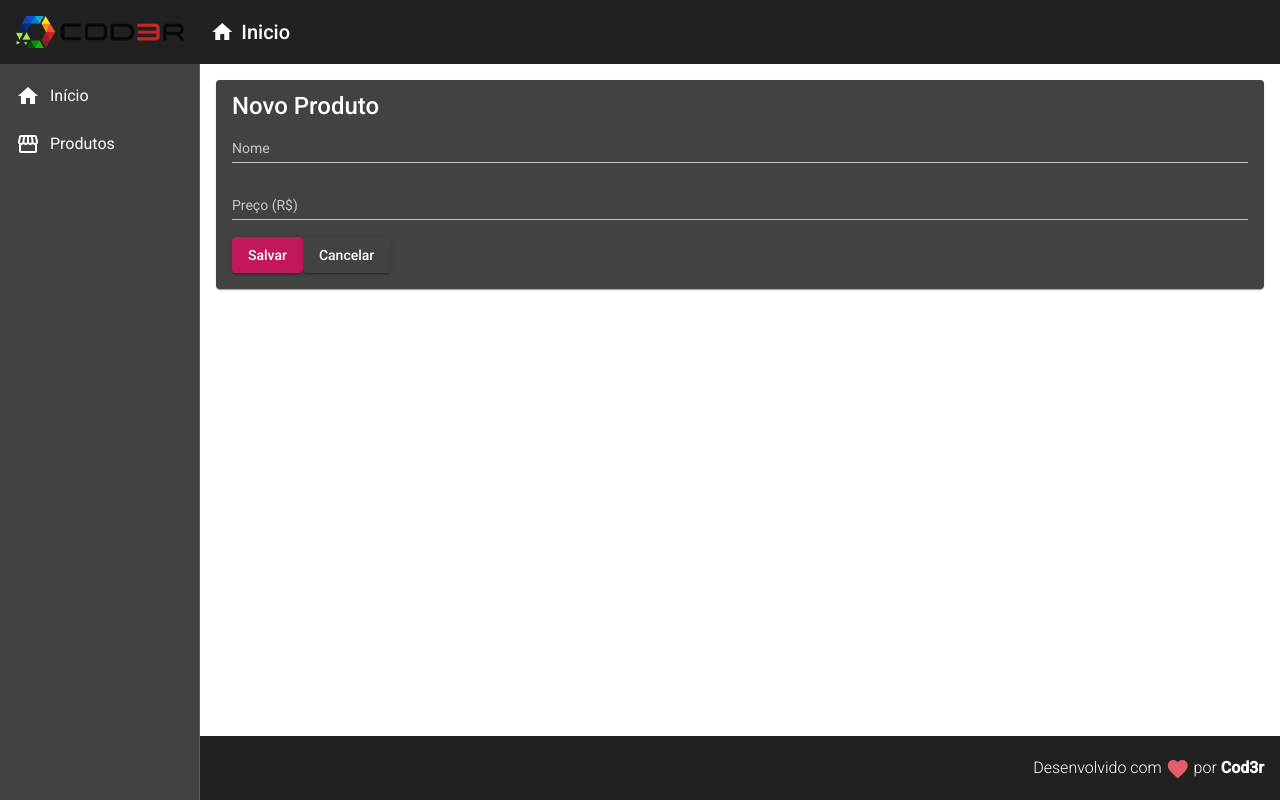
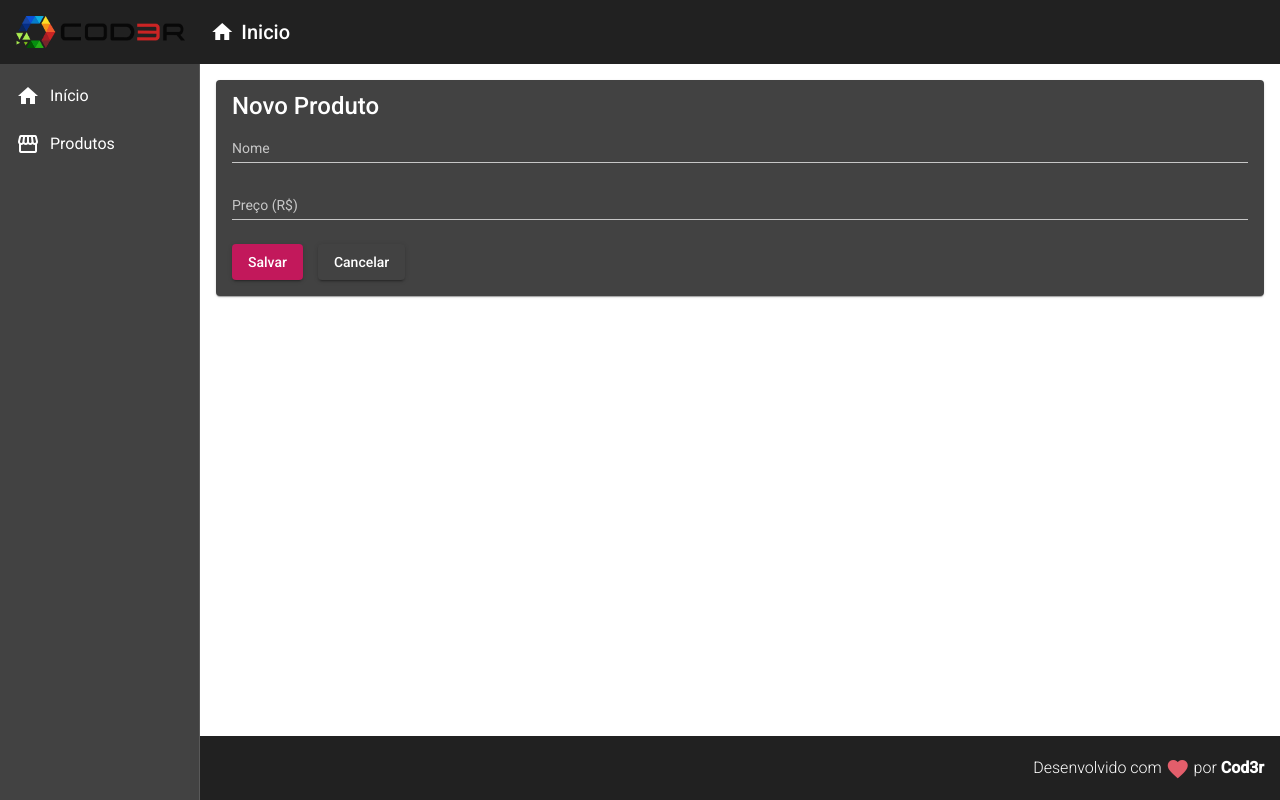
Before and after one commit to GustavoRSL/Angular_Cod3r, an Angular app in the folder Crud/frontend/: page /products/create in a window 1280 px wide. Built offline with nearby package versions, Linux system fonts and the light colour scheme.

Commit message:
Formulário criação do produto.

```diff
--- a/Crud/frontend/src/app/components/product/product-create/product-create.component.css
+++ b/Crud/frontend/src/app/components/product/product-create/product-create.component.css
@@ -2,3 +2,8 @@ form {
   display: flex;
   flex-direction: column;
 }
+
+button {
+  margin-top: 7px;
+  margin-right: 15px;
+}
```
Also changed, not shown: 1 other file (tests, documents, lock files or other folders).
